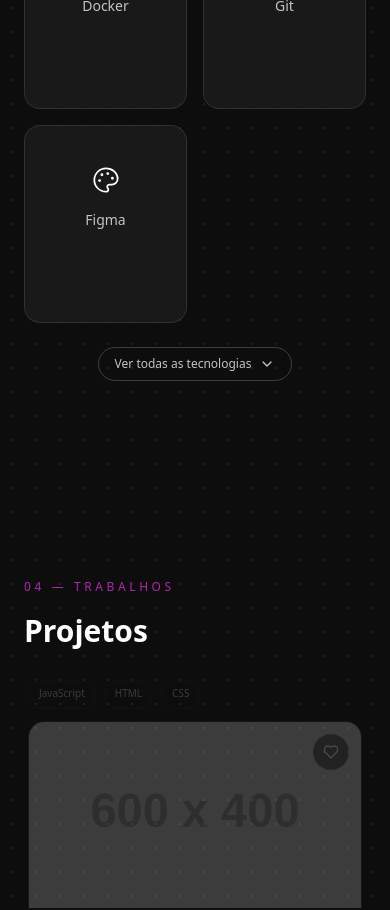
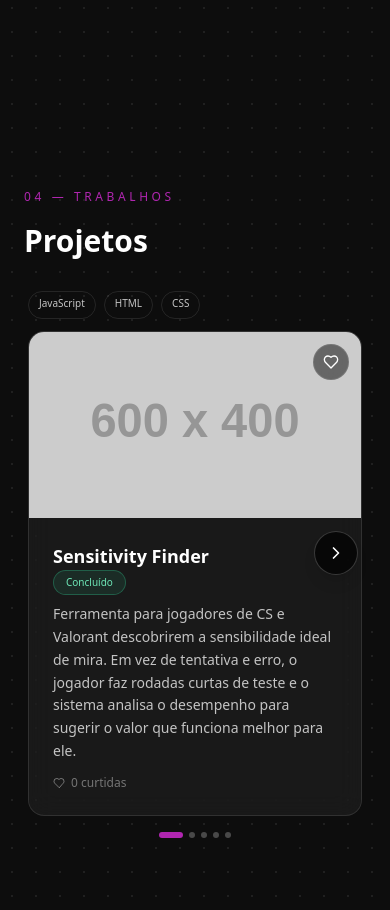
Before and after one commit to luccasformicki/luccasformicki.github.io, a React (Vite) app: page / in a window 390 px wide. Shown: the part 4180-5090 px from the top of the page. Built offline with nearby package versions, Linux system fonts and the light colour scheme.

Commit message:
Improve mobile project carousel navigation

```diff
--- a/src/App.jsx
+++ b/src/App.jsx
@@ -14,6 +14,8 @@
   ArrowDown,
   ArrowUp,
   ChevronDown,
+  ChevronLeft,
+  ChevronRight,
   Heart,
   Eye,
   ExternalLink,
@@ -146,9 +148,6 @@
   "Python",
   "JavaScript",
   "Node.js",
-  "Docker",
-  "Git",
-  "Figma",
 ];
 
 // ---- Seção "Projetos" -------------------------------------------------------
@@ -1146,13 +1145,13 @@
           <h2 className="mt-4 text-white font-bold text-3xl sm:text-4xl">{t.skills.title}</h2>
         </Reveal>
 
-        <div className="mt-12 hidden md:grid md:grid-cols-3 lg:grid-cols-4 gap-5 auto-rows-fr">
+        <div className="desktop-technologies mt-12 hidden md:grid md:grid-cols-3 lg:grid-cols-4 gap-5 auto-rows-fr">
           {TECNOLOGIAS.map((tech, i) => (
             <TechCard key={tech.nome} tech={tech} index={2 + i} />
           ))}
         </div>
 
-        <div className="mt-8 md:hidden">
+        <div className="mobile-technologies mt-8 md:hidden">
           <div className="grid grid-cols-2 gap-4 auto-rows-fr">
             {mobileTechnologies.map((tech, i) => (
               <TechCard key={tech.nome} tech={tech} index={2 + i} />
@@ -1243,7 +1242,7 @@
 function ProjectFilter({ techs, active, onChange }) {
   const { t } = useLang();
   return (
-    <Reveal index={3} className="hidden md:flex flex-wrap gap-3">
+    <Reveal index={3} className="desktop-project-filter hidden md:flex flex-wrap gap-3">
       <button
         onClick={() => onChange(t.projects.filterAll)}
         className={`text-xs font-medium rounded-full px-4 py-2 transition-colors duration-300 ${
@@ -1414,42 +1413,58 @@
 }
 
 function MobileProjectCarousel({ projects }) {
-  const carouselRef = useRef(null);
   const [activeIndex, setActiveIndex] = useState(0);
+  const pointerStartRef = useRef(null);
 
   useEffect(() => {
-    const carousel = carouselRef.current;
-    if (!carousel) return undefined;
-
-    const slides = Array.from(carousel.children);
-    const observer = new IntersectionObserver(
-      (entries) => {
-        const visible = entries
-          .filter((entry) => entry.isIntersecting)
-          .sort((a, b) => b.intersectionRatio - a.intersectionRatio)[0];
-        if (visible) setActiveIndex(slides.indexOf(visible.target));
-      },
-      { root: carousel, threshold: [0.65, 0.9] }
-    );
-
-    slides.forEach((slide) => observer.observe(slide));
-    return () => observer.disconnect();
+    setActiveIndex(0);
   }, [projects]);
 
-  return (
-    <div className="md:hidden">
+  const goToProject = (nextIndex) => {
+    setActiveIndex(Math.max(0, Math.min(nextIndex, projects.length - 1)));
+  };
+
+  const handlePointerDown = (event) => {
+    if (event.pointerType === "mouse" && event.button !== 0) return;
+    pointerStartRef.current = { x: event.clientX, y: event.clientY };
+  };
+
+  const handlePointerUp = (event) => {
+    const start = pointerStartRef.current;
+    pointerStartRef.current = null;
+    if (!start) return;
+
+    const deltaX = event.clientX - start.x;
+    const deltaY = event.clientY - start.y;
+    const horizontalDistance = Math.abs(deltaX);
+    const verticalDistance = Math.abs(deltaY);
+    const isIntentionalHorizontalSwipe =
+      horizontalDistance >= 56 && horizontalDistance > verticalDistance * 1.35;
+
+    if (!isIntentionalHorizontalSwipe) return;
+
+    goToProject(activeIndex + (deltaX < 0 ? 1 : -1));
+  };
+
+  const handlePointerCancel = () => {
+    pointerStartRef.current = null;
+  };
+
+  return (
+    <div className="mobile-projects md:hidden">
       <div
-        ref={carouselRef}
-        className="mobile-project-carousel mt-8 flex snap-x snap-mandatory overflow-x-auto scroll-smooth"
+        className="mobile-project-carousel relative mt-8 overflow-hidden"
         aria-label="Projetos"
-      >
-        {projects.map((project, index) => (
+        onPointerDown={handlePointerDown}
+        onPointerUp={handlePointerUp}
+        onPointerCancel={handlePointerCancel}
+      >
         <div
-            key={project.titulo}
-            className={`w-full shrink-0 snap-center px-1 transition-opacity duration-500 ${
-              index === activeIndex ? "opacity-100" : "opacity-25"
-            }`}
-          >
+          className="flex transition-transform duration-500 ease-out"
+          style={{ transform: `translateX(-${activeIndex * 100}%)` }}
+        >
+          {projects.map((project) => (
+            <div key={project.titulo} className="w-full shrink-0 px-1">
               <div className="mb-3 flex min-h-7 flex-wrap gap-2">
                 {project.tags.map((tag) => (
                   <span
@@ -1463,6 +1478,28 @@
               <ProjectCard project={project} index={0} mobile />
             </div>
           ))}
+        </div>
+
+        {activeIndex > 0 ? (
+          <button
+            type="button"
+            aria-label="Projeto anterior"
+            onClick={() => goToProject(activeIndex - 1)}
+            className="absolute left-2 top-1/2 z-10 flex h-11 w-11 -translate-y-1/2 items-center justify-center rounded-full border border-white/20 bg-black/70 text-white shadow-lg"
+          >
+            <ChevronLeft className="h-5 w-5" />
+          </button>
+        ) : null}
+        {activeIndex < projects.length - 1 ? (
+          <button
+            type="button"
+            aria-label="Próximo projeto"
+            onClick={() => goToProject(activeIndex + 1)}
+            className="absolute right-2 top-1/2 z-10 flex h-11 w-11 -translate-y-1/2 items-center justify-center rounded-full border border-white/20 bg-black/70 text-white shadow-lg"
+          >
+            <ChevronRight className="h-5 w-5" />
+          </button>
+        ) : null}
       </div>
       <div className="mt-4 flex justify-center gap-1.5" aria-hidden="true">
         {projects.map((project, index) => (
@@ -1515,7 +1552,7 @@
           <h2 className="mt-4 text-white font-bold text-3xl sm:text-4xl">{t.projects.title}</h2>
         </Reveal>
 
-        <div className="mt-12 hidden md:block">
+        <div className="desktop-featured-project mt-12 hidden md:block">
           <FeaturedProject />
         </div>
 
@@ -1523,7 +1560,7 @@
 
         <MobileProjectCarousel projects={mobileProjects} />
 
-        <div className="projects-carousel mt-8 hidden md:grid md:grid-cols-2 md:gap-6 lg:grid-cols-3">
+        <div className="desktop-project-grid projects-carousel mt-8 hidden md:grid md:grid-cols-2 md:gap-6 lg:grid-cols-3">
           {/* <- EDITAR: adicione novos projetos no array PROJECTS no topo do arquivo */}
           {filteredProjects.map((project, i) => (
             <ProjectCard key={project.titulo} project={project} index={4 + i} />
--- a/src/index.css
+++ b/src/index.css
@@ -49,14 +49,23 @@
 }
 
 .mobile-project-carousel {
-  scrollbar-width: none;
-  -webkit-overflow-scrolling: touch;
-  touch-action: auto;
-  overscroll-behavior-x: contain;
+  touch-action: pan-y;
 }
 
-.mobile-project-carousel::-webkit-scrollbar {
-  display: none;
+/* Telefones em paisagem podem ter mais de 768px de largura, mas continuam
+   usando a experiência mobile para preservar um projeto por vez. */
+@media (min-width: 768px) and (orientation: landscape) and (max-height: 600px) {
+  .desktop-technologies,
+  .desktop-featured-project,
+  .desktop-project-filter,
+  .desktop-project-grid {
+    display: none !important;
+  }
+
+  .mobile-technologies,
+  .mobile-projects {
+    display: block !important;
+  }
 }
 
 
```
Lines whose indentation alone changed are shown as unchanged.
